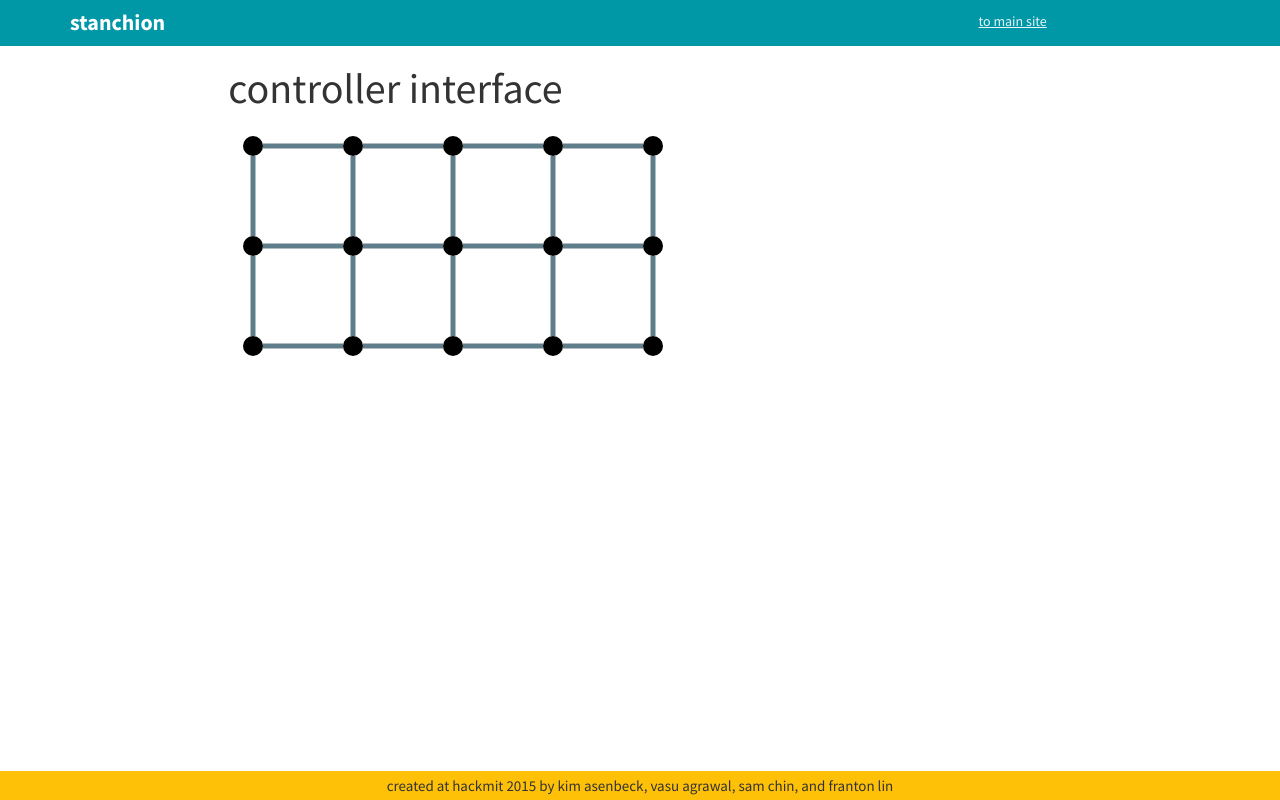
After one commit to kimasenbeck/Stanchion, a Flask app: page /control in a window 1280 px wide. The commit adds this page. Run offline with Flask 2, Linux system fonts and the light colour scheme; some libraries are stand-ins or nearby versions.

Commit message:
kinda cssed control

```diff
--- a/FlaskWebProject/__init__.py
+++ b/FlaskWebProject/__init__.py
@@ -12,5 +12,9 @@ app = Flask(__name__)
 def index():
     return render_template('index.html')
 
+@app.route('/control')
+def control():
+    return render_template('control.html')
+
 if __name__ == "__main__":
     app.run()
--- /dev/null
+++ b/FlaskWebProject/static/css/control.css
@@ -0,0 +1,182 @@
+/*!
+ * Start Bootstrap - Stylish Portfolio Bootstrap Theme (http://startbootstrap.com)
+ * Code licensed under the Apache License v2.0.
+ * For details, see http://www.apache.org/licenses/LICENSE-2.0.
+ */
+
+/* Global Styles */
+
+html,
+body {
+    width: 100%;
+    height: 100%;
+    overflow: hidden;
+}
+
+body {
+    font-family: "Source Sans Pro","Helvetica Neue",Helvetica,Arial,sans-serif;
+}
+
+h1{
+    margin: 0;
+    padding: 0;
+    text-transform: lowercase;
+    font-size: 6em;
+    font-weight: 700;
+    color: #fff;
+}
+
+h2{
+    font-size: 3em;
+}
+
+h3{
+    /*color: #208C82;*/
+    font-size: 2em;
+    color:  #fff;
+    text-transform: lowercase;
+}
+
+p{
+    color:#333;
+    font-size: 15px;
+}
+
+/* Box Shadows */
+.shadow-0 {
+    border: 1px solid #eee;
+}
+.shadow-1 {
+    box-shadow: 0 1px 3px rgba(0,0,0,0.12), 0 1px 2px rgba(0,0,0,0.24);
+}
+.shadow-2 {
+    box-shadow: 0 3px 6px rgba(0,0,0,0.16), 0 3px 6px rgba(0,0,0,0.23);
+}
+.shadow-3 {
+    box-shadow: 0 10px 20px rgba(0,0,0,0.19), 0 6px 6px rgba(0,0,0,0.23);
+}
+.shadow-4 {
+    box-shadow: 0 14px 28px rgba(0,0,0,0.25), 0 10px 10px rgba(0,0,0,0.22);
+}
+.shadow-5 {
+    box-shadow: 0 19px 38px rgba(0,0,0,0.30), 0 15px 12px rgba(0,0,0,0.22);
+}
+
+/* Navigation */
+#tf-menu {
+    padding: 0px 0;
+    transition: all 0.8s;
+    height:46px;
+}
+#tf-menu.navbar-default {
+    background-color: rgba(0, 151, 167, 1);
+    border-color: rgba(231, 231, 231, 0);
+}
+#tf-menu a.navbar-brand {
+    position:relative;
+    text-transform: lowercase;
+    font-size: 22px;
+    color: #fff;
+    font-weight: 900;
+    opacity: 1;
+    /*z-index: -1;*/
+    transition: all 0.8s;
+}
+#tf-menu .navbar-header {
+    transition: all 0.8s;
+}
+
+#tf-menu.navbar-default .navbar-nav > li > a {
+    text-transform: lowercase;
+    color: #FFF;
+    /*border: 1px solid #FFC107;*/
+    /*border: 1px solid #FFF;*/
+    padding:6px 10px;
+    margin:5px;
+    opacity: 0.9;
+    border-radius: 5px;
+    text-decoration: underline;
+    /*font-size: 12px;*/
+    /*letter-spacing: 1px;*/
+}
+.on {
+    padding: 0 !important;
+    background-color: #0097A7 !important;
+}
+
+.navbar {
+    min-height: 40px;
+}
+
+.navbar-brand {
+    padding: 12px 15px;
+}
+
+.navbar-right {
+    margin-right: 13%;
+}
+
+.navbar-default .navbar-nav > .active > a,
+.navbar-default .navbar-nav > .active > a:hover,
+.navbar-default .navbar-nav > .active > a:focus {
+    color: #fff !important;
+    background-color: transparent;
+    font-weight: 700;
+    /*border: 2px solid #FFC107 !important;*/
+    /*border: 2px solid #FFF !important;*/
+    /*padding:5px 9px !important;*/
+}
+
+.navbar-toggle {
+    border-radius: 5px;
+    padding:6px 10px;
+    margin-top:5px;
+    text-transform: lowercase;
+    color:#fff;
+    /*border-color:#FFC107;*/
+    border-color:#FFF;
+}
+.navbar-default .navbar-toggle:hover,
+.navbar-default .navbar-toggle:focus {
+    color:#fff;
+    background-color: transparent;
+    /*border-color: #FFC107;*/
+}
+.navbar-default .navbar-toggle:hover>.icon-bar {
+    background-color: #FFF;
+}
+
+/* Controller */
+#controller {
+    position:relative;
+    margin-top:45px;
+    height:70%;
+    width:100%;
+    /*overflow: hidden;*/
+    min-height: 360px;
+}
+
+#controlCanvas {
+    position:relative;
+    /*width:100%;
+    height:100%;*/
+    /*background-color: #B2EBF2;*/
+}
+
+/* Footer */
+
+footer {
+    background-color: #FFC107;
+    width:100%;
+    bottom:0;
+    left:0;
+    position: absolute;
+    padding: 2px 0;
+    text-transform: lowercase;
+    z-index:1000;
+    /*transform: translate(-100%,0%);*/
+}
+
+footer p {
+    margin:2px;
+}
--- /dev/null
+++ b/FlaskWebProject/static/js/control.js
@@ -0,0 +1,159 @@
+(function() {
+  const STAN_RADIUS = 10;
+  const STAN_SPACING = 100;
+  const INITIAL_SPACING = 25;
+  const CLICK_SPACING = STAN_RADIUS;
+
+  var stanchions = [[1,1,1],[1,1,1],[1,1,1],[1,1,1],[1,1,1]];
+  var controlCanvas = document.getElementById('controlCanvas'),
+      bodyRect = document.body.getBoundingClientRect(),
+      elemRect = controlCanvas.getBoundingClientRect(),
+      elemLeft = elemRect.left - bodyRect.left,
+      elemTop = elemRect.top - bodyRect.top,
+      context = controlCanvas.getContext('2d'),
+      elements = [];
+  var ctx = controlCanvas.getContext("2d");
+
+      /* looking at http://jsfiddle.net/BmeKr/ */
+
+  function initControl() {
+    // var ctx = controlCanvas.getContext("2d");
+    for(i=0;i<stanchions.length;i++) {
+      for(j=0;j<stanchions[i].length;j++) {
+        // ctx.moveTo(0,0);
+        if(stanchions[i][j]) {
+          ctx.beginPath();
+          ctx.arc(INITIAL_SPACING+STAN_SPACING*i,INITIAL_SPACING+STAN_SPACING*j,STAN_RADIUS,0,2*Math.PI);
+          context.lineWidth = 1;
+          ctx.fill();
+          if(i+1 < stanchions.length && stanchions[i+1][j]) {
+            var x1 = INITIAL_SPACING+STAN_SPACING*i+CLICK_SPACING,
+                y1 = INITIAL_SPACING+STAN_SPACING*j,
+                x2 = INITIAL_SPACING+STAN_SPACING*(i+1)-CLICK_SPACING,
+                y2 = INITIAL_SPACING+STAN_SPACING*j;
+            ctx.beginPath();
+            ctx.moveTo(x1,y1);
+            ctx.lineTo(x2,y2);
+            context.strokeStyle = '#607D8B';
+            context.lineWidth = 5;
+            ctx.stroke();
+            console.log(x1,y1);
+            elements.push({
+              width: STAN_SPACING-2*CLICK_SPACING,
+              height: 2*CLICK_SPACING,
+              top: INITIAL_SPACING+STAN_SPACING*j-CLICK_SPACING,
+              left: INITIAL_SPACING+STAN_SPACING*i+CLICK_SPACING,
+              pos: [[x1,y1],[x2,y2]],
+              on: false,
+            });
+          }
+          if(j+1 < stanchions[i].length && stanchions[i][j+1]) {
+            var x1 = INITIAL_SPACING+STAN_SPACING*i,
+                y1 = INITIAL_SPACING+STAN_SPACING*j+CLICK_SPACING,
+                x2 = INITIAL_SPACING+STAN_SPACING*i,
+                y2 = INITIAL_SPACING+STAN_SPACING*(j+1)-CLICK_SPACING;
+            ctx.beginPath();
+            ctx.moveTo(x1,y1);
+            ctx.lineTo(x2,y2);
+            context.strokeStyle = '#607D8B';
+            context.lineWidth = 5;
+            ctx.stroke();
+            console.log(x1,y1);
+            elements.push({
+              width: 2*CLICK_SPACING,
+              height: STAN_SPACING-2*CLICK_SPACING,
+              top: INITIAL_SPACING+STAN_SPACING*j+CLICK_SPACING,
+              left: INITIAL_SPACING+STAN_SPACING*i-CLICK_SPACING,
+              pos: [[x1,y1],[x2,y2]],
+              on: false,
+            });
+          }
+        }
+      }
+    }
+  }
+
+  function drawControl() {
+    // var ctx = controlCanvas.getContext("2d");
+    for(i=0;i<stanchions.length;i++) {
+      for(j=0;j<stanchions[i].length;j++) {
+        // ctx.moveTo(0,0);
+        if(stanchions[i][j]) {
+          ctx.beginPath();
+          ctx.arc(INITIAL_SPACING+STAN_SPACING*i,INITIAL_SPACING+STAN_SPACING*j,STAN_RADIUS,0,2*Math.PI);
+          context.fillStyle = '#000000';
+          context.strokeStyle = '#000000';
+          context.lineWidth = 1;
+          ctx.fill();
+        }
+      }
+    }
+
+    elements.forEach(function(element) {
+      var x1 = element.pos[0][0],
+        y1 = element.pos[0][1],
+        x2 = element.pos[1][0],
+        y2 = element.pos[1][1];
+
+      ctx.beginPath();
+      ctx.moveTo(x1,y1);
+      ctx.lineTo(x2,y2);
+
+      if (element.on) {
+        context.strokeStyle = '#FFC107';
+      } else {
+        context.strokeStyle = '#607D8B';
+      }
+      context.lineWidth = 5;
+      ctx.stroke();
+      console.log(x1,y1,element.on);
+      // appendMessage(String(element.left).concat(', ',String(element.top),', ',String(element.width),', ',String(element.height)));
+    });
+  }
+
+  // Add event listener for `click` events.
+  controlCanvas.addEventListener('click', function(event) {
+    var x = event.pageX - elemLeft,
+      y = event.pageY - elemTop;
+      console.log(x, y);
+    elements.forEach(function(element) {
+      if (y > element.top && y < element.top + element.height && x > element.left && x < element.left + element.width) {
+        // alert('clicked an element');
+        element.on = !element.on;
+        context.clearRect(0, 0, controlCanvas.width, controlCanvas.height);
+        drawControl();
+      }
+    });
+  }, false);
+
+  // window.addEventListener('resize', resizeCanvas, false);
+  // function resizeCanvas() {
+  //   controlCanvas.width = window.innerWidth;
+  //   controlCanvas.height = window.innerHeight;
+  //   // bodyRect = document.body.getBoundingClientRect();
+  //   // elemRect = controlCanvas.getBoundingClientRect();
+  //   // elemLeft = elemRect.left - bodyRect.left;
+  //   // elemTop = elemRect.top - bodyRect.top;
+
+  //   drawControl();
+  // }
+
+  // window.bind("load", function() {
+  //   resizeCanvas();
+  // });
+
+  function appendMessage(string) {
+    var newParagraph = document.createElement('p');
+    newParagraph.textContent = string;
+    document.getElementById("par").appendChild(newParagraph);
+  }
+
+  initControl();
+  // resizeCanvas();
+  // elements.forEach(function(element) {
+  //     context.fillStyle = '#05EFFF';
+  //     context.fillRect(element.left, element.top, element.width, element.height);
+  //     // appendMessage(String(element.left).concat(', ',String(element.top),', ',String(element.width),', ',String(element.height)));
+  // });
+
+})();
--- a/FlaskWebProject/static/js/main.js
+++ b/FlaskWebProject/static/js/index.js
@@ -1,7 +1,6 @@
 function main() {
   (function () {
     'use strict';
-    var slider;
 
     $('a.page-scroll').click(function() {
       if (location.pathname.replace(/^\//,'') == this.pathname.replace(/^\//,'') && location.hostname == this.hostname) {
--- /dev/null
+++ b/FlaskWebProject/templates/control.html
@@ -0,0 +1,90 @@
+<!DOCTYPE html>
+<html lang="en">
+
+<head>
+
+    <meta charset="utf-8">
+    <meta http-equiv="X-UA-Compatible" content="IE=edge">
+    <meta name="viewport" content="width=device-width, initial-scale=1">
+    <meta name="description" content="">
+    <meta name="author" content="">
+
+    <title>Stanchion - Control</title>
+
+    <!-- Bootstrap Core CSS -->
+    <link href="../static/css/bootstrap.min.css" rel="stylesheet">
+
+    <!-- Custom CSS -->
+    <link href="../static/css/control.css" rel="stylesheet">
+    <link href="../static/css/responsive.css" rel="stylesheet">
+
+    <!-- Custom Fonts -->
+    <link href="../static/font-awesome/css/font-awesome.min.css" rel="stylesheet" type="text/css">
+    <link href="http://fonts.googleapis.com/css?family=Source+Sans+Pro:300,400,700,300italic,400italic,700italic" rel="stylesheet" type="text/css">
+
+    <!-- HTML5 Shim and Respond.js IE8 support of HTML5 elements and media queries -->
+    <!-- WARNING: Respond.js doesn't work if you view the page via file:// -->
+    <!--[if lt IE 9]>
+        <script src="https://oss.maxcdn.com/libs/html5shiv/3.7.0/html5shiv.js"></script>
+        <script src="https://oss.maxcdn.com/libs/respond.js/1.4.2/respond.min.js"></script>
+    <![endif]-->
+
+</head>
+
+<body>
+    <!-- Navigation -->
+    <nav id="tf-menu" class="navbar navbar-default navbar-fixed-top">
+      <div class="container">
+        <!-- Brand and toggle get grouped for better mobile display -->
+        <div class="navbar-header">
+          <button type="button" class="navbar-toggle collapsed" data-toggle="collapse" data-target="#bs-navbar-collapse">
+            Menu
+          </button>
+          <a class="navbar-brand" href="/">stanchion</a>
+        </div>
+
+        <!-- Collect the nav links, forms, and other content for toggling -->
+        <div class="collapse navbar-collapse" id="bs-navbar-collapse">
+          <ul class="nav navbar-nav navbar-right">
+            <li><a href="/#home" class="page-scroll">to main site</a></li>
+          </ul>
+        </div><!-- /.navbar-collapse -->
+      </div><!-- /.container-fluid -->
+    </nav>
+
+    <div id="controller">
+        <div class="col-sm-8 col-sm-offset-2 container">
+            <h2>controller interface</h2>
+            <canvas id="controlCanvas" width="700px" height="500px">
+            Your browser does not support the HTML5 canvas tag.</canvas>
+        </div>
+
+        <!-- <div class="col-sm-8 col-sm-offset-2" id="par">
+            <p></p>
+        </div> -->
+    </div>
+
+    <!-- Footer -->
+    <footer>
+        <div class="container">
+            <div class="row">
+                <div class="col-sm-8 col-sm-offset-2 text-center">
+                    <p>Created at HackMIT 2015 by Kim Asenbeck, Vasu Agrawal, Sam Chin, and Franton Lin</p>
+                </div>
+            </div>
+        </div>
+    </footer>
+
+    <!-- jQuery -->
+    <script src="../static/js/jquery.js"></script>
+
+    <!-- Bootstrap Core JavaScript -->
+    <script src="../static/js/bootstrap.min.js"></script>
+
+    <!-- Custom Theme JavaScript -->
+    <script type="text/javascript" src="static/js/control.js"></script>
+
+
+</body>
+
+</html>
```
Also changed, not shown: FlaskWebProject/static/css/index.css (+56 -11 lines), FlaskWebProject/templates/index.html (+5 -5 lines).
